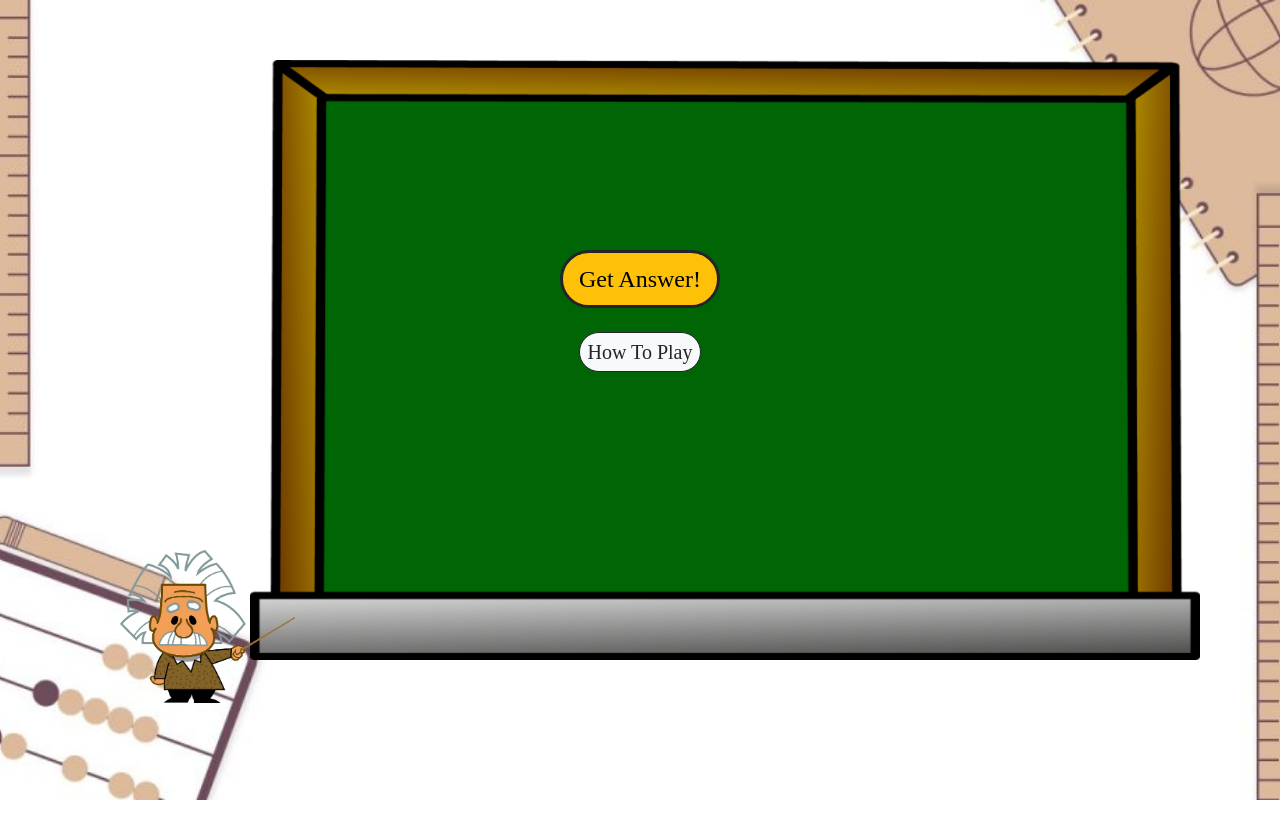
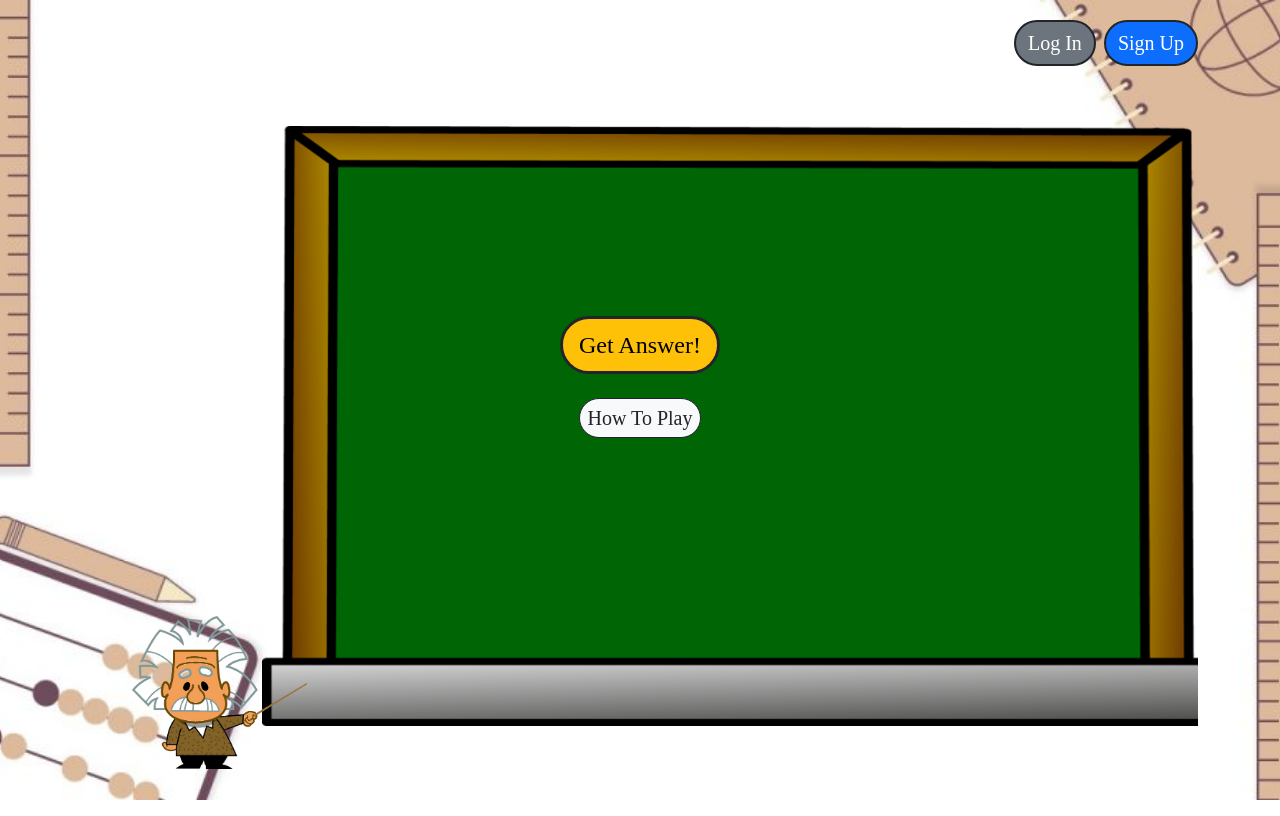
Before and after one commit to jng34/math-is-a-joke, a React (Create React App) app in the folder client/: page / in a window 1280 px wide. Both pictures are taken after a click on the button "Enter". Built offline with nearby package versions, Linux system fonts and the light colour scheme; no server answers; a web font is replaced by a local one.

Commit message:
added login and signup buttons to main page

```diff
--- a/client/src/components/Main.js
+++ b/client/src/components/Main.js
@@ -1,9 +1,11 @@
 import React, { useState } from 'react';
 import Joke from './Joke.js';
+import { useHistory } from 'react-router-dom';
 import mathvid from '../media/mathvid.mp4';
 
 function Main({ user, setUser, toggleHeader, setToggleHeader }) {
     const [toggleMain, setToggleMain] = useState(false);
+    const history = useHistory();
 
     function handleTogglePage() {
        setToggleMain(true);
@@ -31,7 +33,29 @@ function Main({ user, setUser, toggleHeader, setToggleHeader }) {
         </div>
       </div>
     ) : (
-      <div >
+      <div
+        className="container"
+        style={{ position: "sticky", paddingTop: "20px" }}
+      >
+        <div className="row align-items-center">
+          <div className="col"></div>
+          <div className="col"></div>
+          <div className="col text-end">
+            <button
+              className="btn btn-secondary rounded-pill border border-2 border-dark fs-5"
+              onClick={() => history.push("/login")}
+            >
+              Log In
+            </button>
+            &nbsp;&nbsp;
+            <button
+              className="btn btn-primary rounded-pill border border-2 border-dark fs-5"
+              onClick={() => history.push("/signup")}
+            >
+              Sign Up
+            </button>
+          </div>
+        </div>
         <Joke user={user} setUser={setUser} />
       </div>
     );
```
